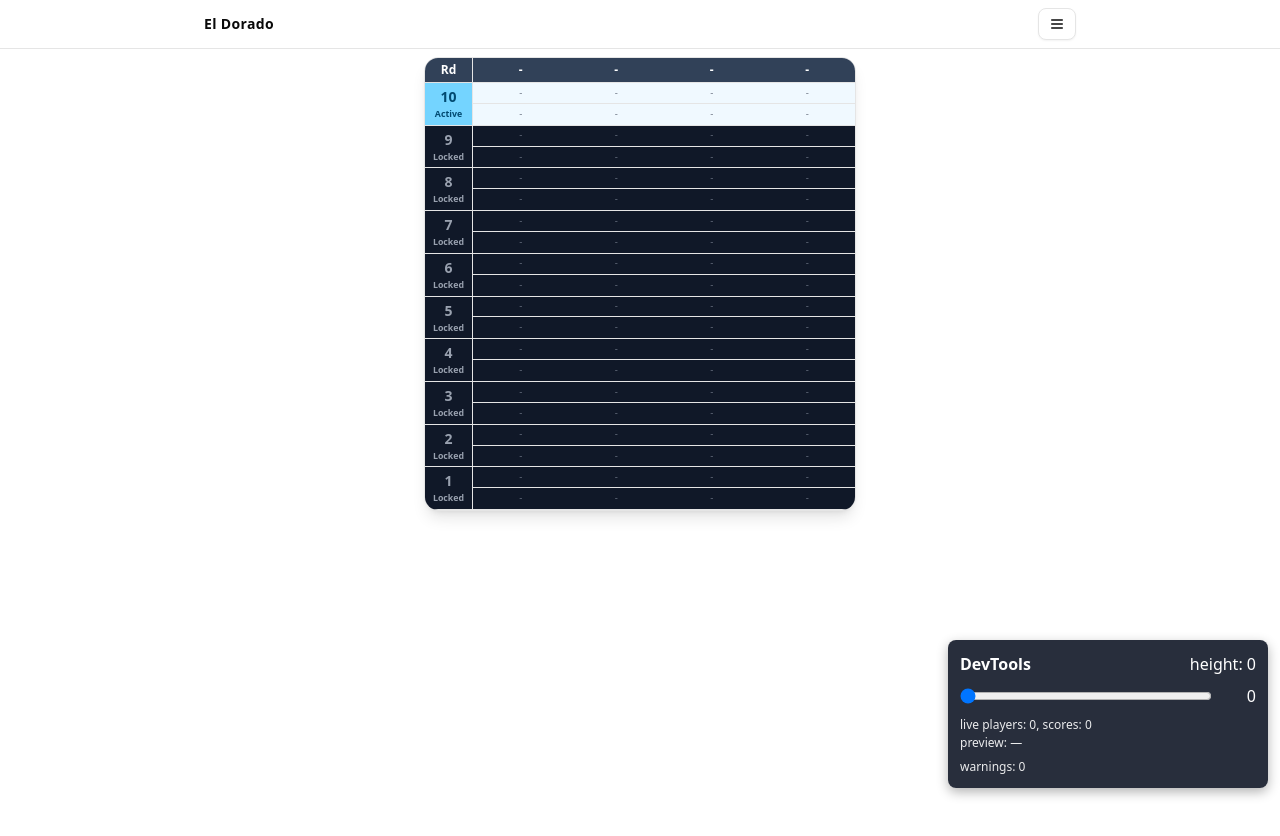
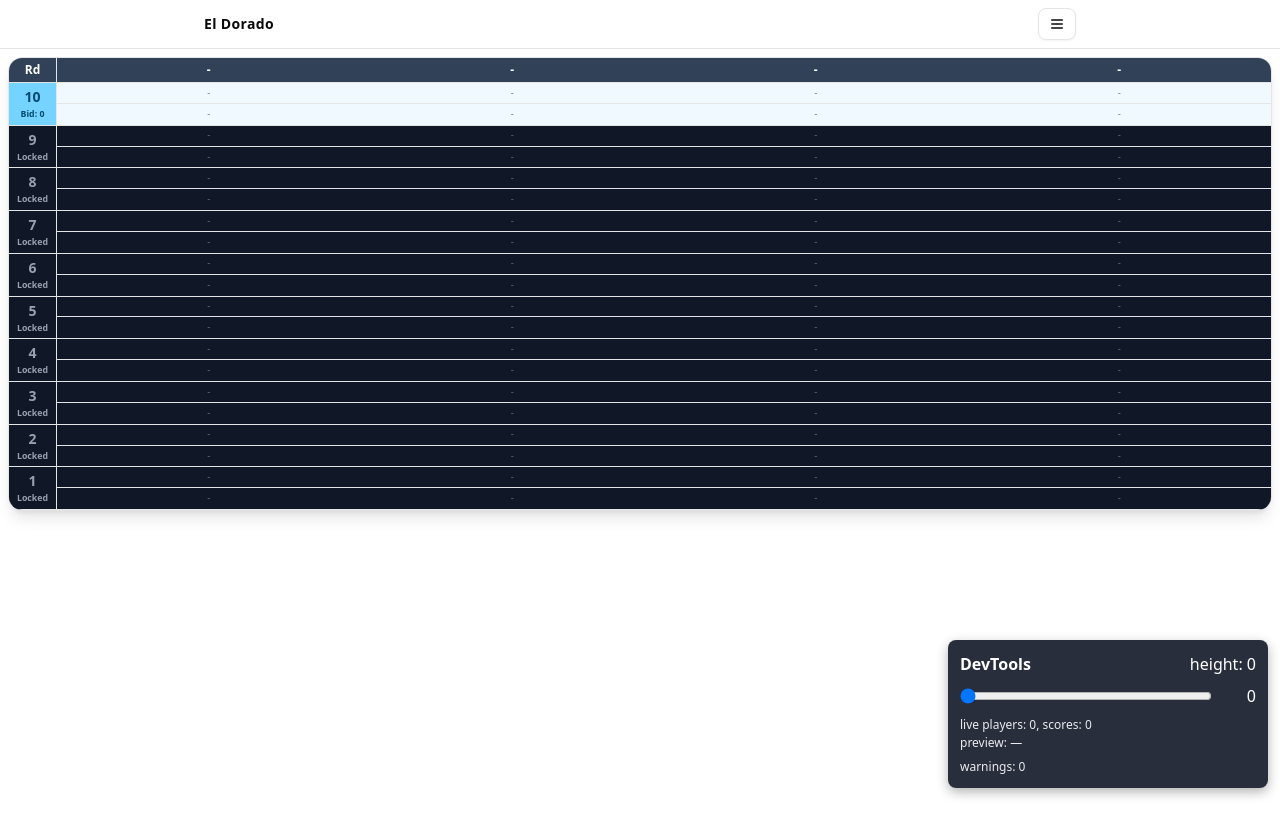
Before and after one commit to MikeLockz/el-dorado-score-keeper, a Next.js app: page / in a window 1280 px wide. Shown: the top 836 px of the page. Built offline with nearby package versions, Linux system fonts and the light colour scheme.

Commit message:
CurrentGame: show total Bid for Active/Scored rounds in round header

```diff
--- a/app/games/page.tsx
+++ b/app/games/page.tsx
@@ -55,7 +55,7 @@ export default function GamesPage() {
         <h1 className="text-lg font-bold">Games</h1>
         <Button onClick={onNewGame} disabled={loading}>{loading ? 'Working…' : 'New Game'}</Button>
       </div>
-      <Card className="p-2">
+      <Card>
         <div className="grid grid-cols-[1fr_auto_auto_auto] gap-2 text-sm items-center">
           <div className="bg-slate-700 text-white p-2 font-bold">Title</div>
           <div className="bg-slate-700 text-white p-2 font-bold text-center">Players</div>
--- a/components/views/CurrentGame.tsx
+++ b/components/views/CurrentGame.tsx
@@ -109,6 +109,12 @@ export default function CurrentGame() {
     return total
   }, [state.rounds])
 
+  const totalRoundBid = React.useCallback((roundNo: number) => {
+    const rd = state.rounds[roundNo]
+    if (!rd) return 0
+    return players.reduce((sum, p) => sum + (rd.bids[p.id] ?? 0), 0)
+  }, [state.rounds, players])
+
   // Before state hydration: show 4 placeholder columns to avoid layout shift.
   const DEFAULT_COLUMNS = 4
   const useDefault = !ready
@@ -151,7 +157,7 @@ export default function CurrentGame() {
   }
 
   return (
-    <div className="p-2 max-w-md mx-auto">
+    <div className="p-2 mx-auto">
       <Card className="overflow-hidden shadow-lg">
         <div
           className="grid text-[0.65rem] sm:text-xs"
@@ -169,7 +175,15 @@ export default function CurrentGame() {
                 onClick={() => cycleRoundState(round.round)}
               >
                 <div className="font-bold text-sm">{round.tricks}</div>
-                <div className="text-[0.55rem] mt-0.5 font-semibold">{labelForRoundState((state.rounds[round.round]?.state ?? 'locked') as RoundState)}</div>
+                {(() => {
+                  const rState = (state.rounds[round.round]?.state ?? 'locked') as RoundState
+                  const label = (rState === 'bidding' || rState === 'scored')
+                    ? `Bid: ${totalRoundBid(round.round)}`
+                    : labelForRoundState(rState)
+                  return (
+                    <div className="text-[0.55rem] mt-0.5 font-semibold">{label}</div>
+                  )
+                })()}
               </div>
 
               {columns.map((c) => {
@@ -247,16 +261,22 @@ export default function CurrentGame() {
                                     const isNeg = cum < 0
                                     return (
                                       <span>
-                                        <span className="mr-1">Total:</span>
+                                        <span className="text-emerald-900 mr-1">
+                                          Total:
+                                        </span>
                                         {isNeg ? (
                                           <span className="relative inline-flex items-center justify-center align-middle w-[2ch] h-[2ch] rounded-full border-2 border-red-500">
-                                            <span className="text-red-700 leading-none">{Math.abs(cum)}</span>
+                                            <span className="text-red-700 leading-none">
+                                              {Math.abs(cum)}
+                                            </span>
                                           </span>
                                         ) : (
-                                          <span className="text-emerald-900">{cum}</span>
+                                          <span className="text-emerald-900">
+                                            {cum}
+                                          </span>
                                         )}
                                       </span>
-                                    )
+                                    );
                                   })()}
                                 </>
                               }
@@ -268,16 +288,22 @@ export default function CurrentGame() {
                                     const isNeg = cum < 0
                                     return (
                                       <span>
-                                        <span className="mr-1">Tot:</span>
+                                        <span className="text-emerald-900 mr-1">
+                                          Tot:
+                                        </span>
                                         {isNeg ? (
                                           <span className="relative inline-flex items-center justify-center align-middle w-[2ch] h-[2ch] rounded-full border-2 border-red-500">
-                                            <span className="text-red-700 leading-none">{Math.abs(cum)}</span>
+                                            <span className="text-red-700 leading-none">
+                                              {Math.abs(cum)}
+                                            </span>
                                           </span>
                                         ) : (
-                                          <span className="text-emerald-900">{cum}</span>
+                                          <span className="text-emerald-900">
+                                            {cum}
+                                          </span>
                                         )}
                                       </span>
-                                    )
+                                    );
                                   })()}
                                 </>
                               }
```
